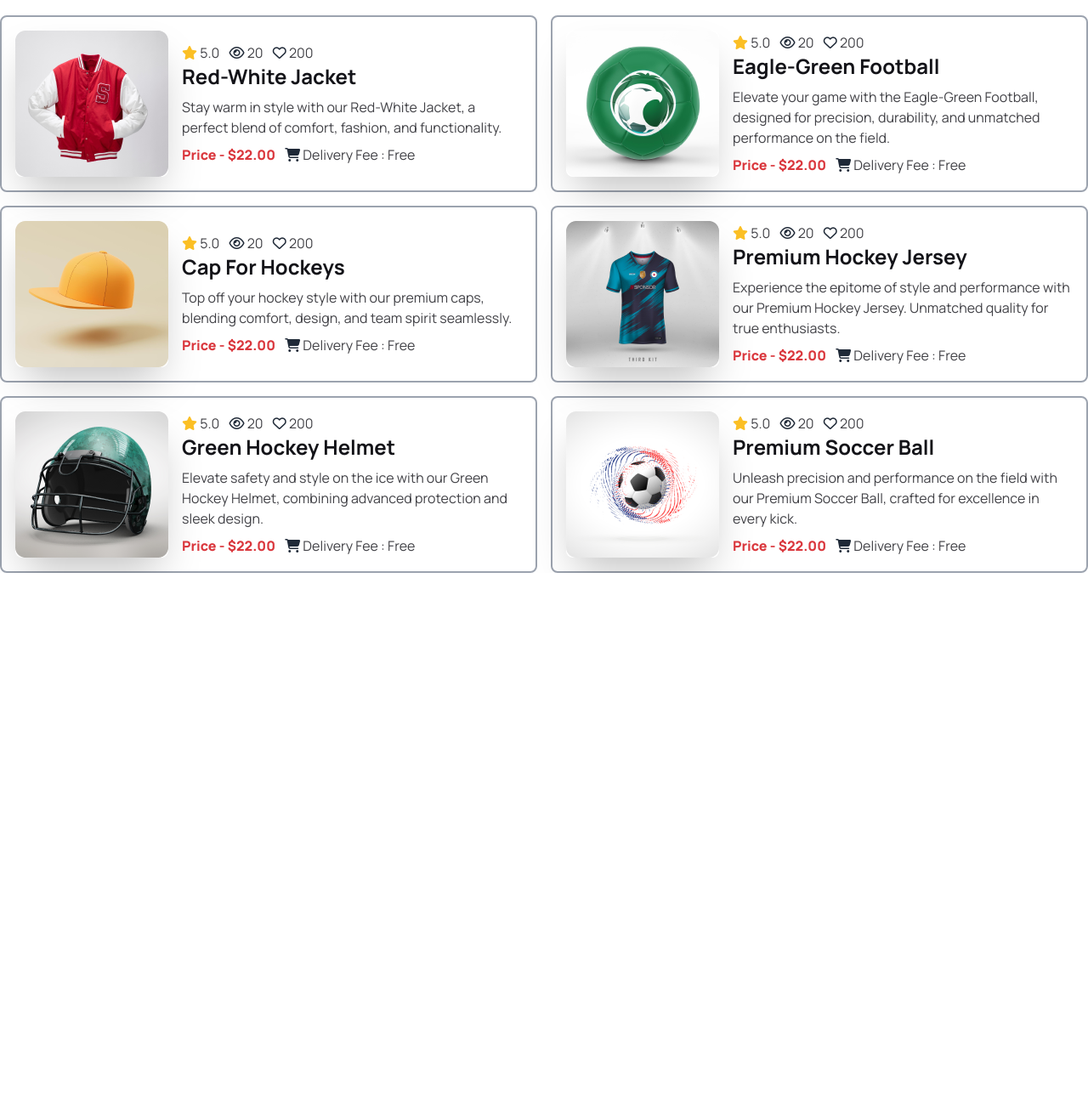
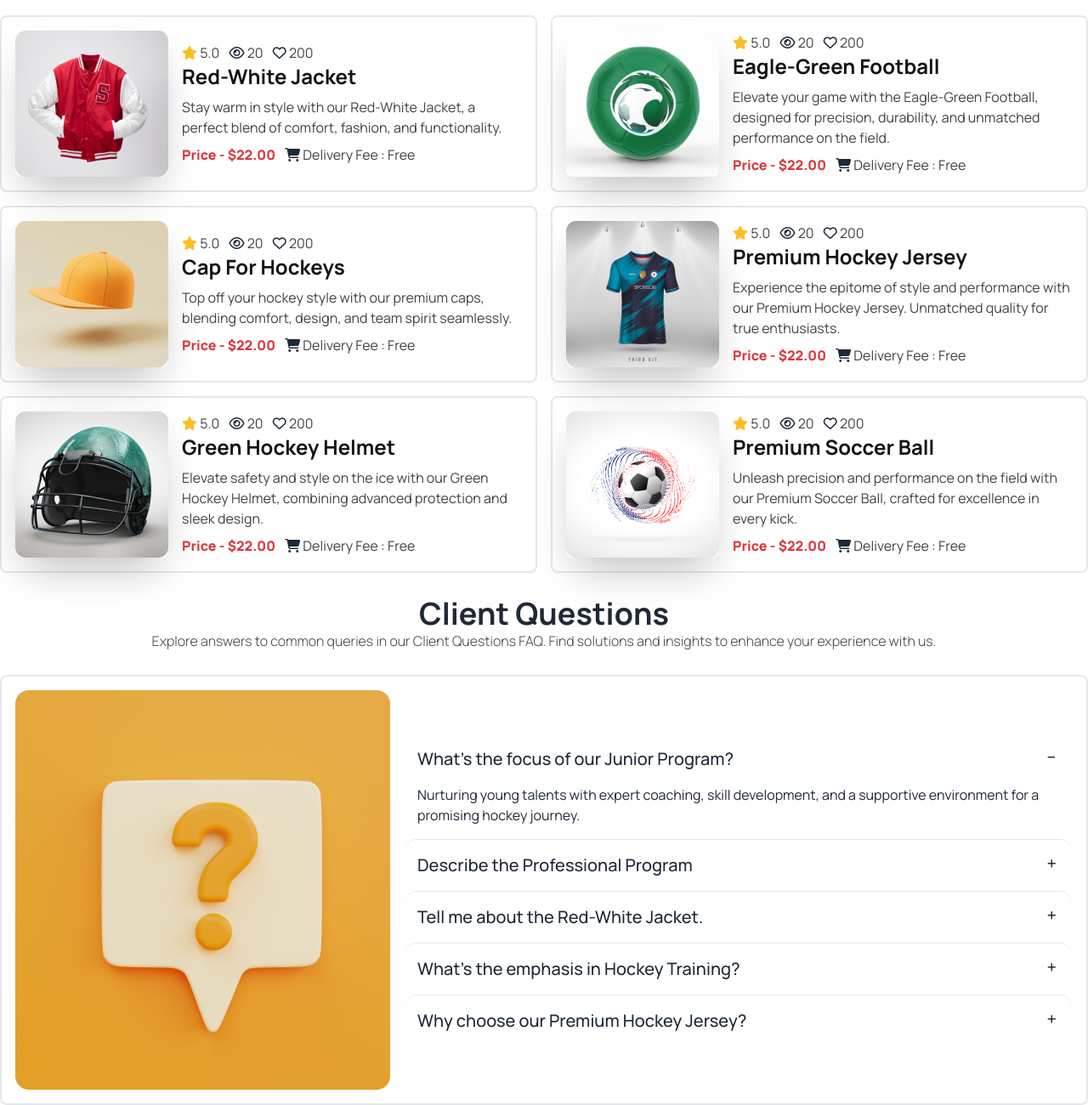
Before and after one commit to Aminul0001/hockeys-a3, a plain HTML site: page index.html in a window 1280 px wide. Shown: the part 2485-3785 px from the top of the page at 85% size. Before the commit the page ends 3159 px from the top, so only its background shows below. Drawn offline with nearby package versions, Linux system fonts and the light colour scheme.

Commit message:
Faq section added and responsive

```diff
--- a/index.html
+++ b/index.html
@@ -229,7 +229,7 @@
 <section class="lg:grid grid-cols-2 lg:gap-4">
 <!-- Product 1 -->
 
-  <div class="hero border-solid border-2 border-gray-400 rounded-lg">
+  <div class="hero border-solid border-2 border-gray-200 rounded-lg">
     <div class="hero-content flex-col lg:flex-row">
       <img src="Images/5.png" class="max-w-sm rounded-lg shadow-2xl" />
       <div>
@@ -243,7 +243,7 @@
   </div>
 <!-- Product 2 -->
 
-  <div class="hero border-solid border-2 border-gray-400 rounded-lg">
+  <div class="hero border-solid border-2 border-gray-200 rounded-lg">
     <div class="hero-content flex-col lg:flex-row">
       <img src="Images/6.png" class="max-w-sm rounded-lg shadow-2xl" />
       <div>
@@ -257,7 +257,7 @@
   </div>
 <!-- Product 3 -->
 
-  <div class="hero border-solid border-2 border-gray-400 rounded-lg">
+  <div class="hero border-solid border-2 border-gray-200 rounded-lg">
     <div class="hero-content flex-col lg:flex-row">
       <img src="Images/7.png" class="max-w-sm rounded-lg shadow-2xl" />
       <div>
@@ -271,7 +271,7 @@
   </div>
 <!-- Product 4 -->
 
-  <div class="hero border-solid border-2 border-gray-400 rounded-lg">
+  <div class="hero border-solid border-2 border-gray-200 rounded-lg">
     <div class="hero-content flex-col lg:flex-row">
       <img src="Images/8.png" class="max-w-sm rounded-lg shadow-2xl" />
       <div>
@@ -285,7 +285,7 @@
   </div>
 <!-- Product 5 -->
 
-  <div class="hero border-solid border-2 border-gray-400 rounded-lg">
+  <div class="hero border-solid border-2 border-gray-200 rounded-lg">
     <div class="hero-content flex-col lg:flex-row">
       <img src="Images/9.png" class="max-w-sm rounded-lg shadow-2xl" />
       <div>
@@ -299,7 +299,7 @@
   </div>
 <!-- Product 6 -->
 
-  <div class="hero border-solid border-2 border-gray-400 rounded-lg">
+  <div class="hero border-solid border-2 border-gray-200 rounded-lg">
     <div class="hero-content flex-col lg:flex-row">
       <img src="Images/10.png" class="max-w-sm rounded-lg shadow-2xl" />
       <div>
@@ -311,9 +311,76 @@
       </div>
     </div>
   </div>
+</section>
+<!-- Our new products ends-->
 
+<!-- FAQ Section -->
+<div class="text-center my-7">
+  <h1 class=" sm:text-2xl lg:text-4xl  font-bold text-hockey-heading color">
+    Client Questions
+  </h1 >
+  <p class="text-s font-light text-hockey-small-color">Explore answers to common queries in our Client Questions FAQ. Find solutions and insights to enhance your experience with us.</p>
+</div>
 
-</section>
+<!-- Faq Accordian -->
+<div class="hero border-2 border-gray-200 rounded-lg">
+  <div class="hero-content flex-col lg:flex-row">
+    <img src="Images/11.png" class="max-w-full rounded-lg" />
+    <div class="divide-y divide-solid">
+      <!-- Q1 -->
+      <div class="collapse collapse-plus ">
+        <input type="radio" name="my-accordion-3" checked="checked" />
+        <div class="collapse-title text-xl font-medium">
+          What's the focus of our Junior Program?
+        </div>
+        <div class="collapse-content">
+          <p>Nurturing young talents with expert coaching, skill development, and a supportive environment for a promising hockey journey.</p>
+        </div>
+      </div>
+      <!-- Q2 -->
+      <div class="collapse collapse-plus ">
+        <input type="radio" name="my-accordion-3" />
+        <div class="collapse-title text-xl font-medium">
+          Describe the Professional Program
+        </div>
+        <div class="collapse-content">
+          <p>Fine-tune skills, tactical mastery, and physical conditioning with intensive and personalized training for elite players.</p>
+        </div>
+      </div>
+      <!-- Q3 -->
+      <div class="collapse collapse-plus ">
+        <input type="radio" name="my-accordion-3" />
+        <div class="collapse-title text-xl font-medium">
+          Tell me about the Red-White Jacket.
+        </div>
+        <div class="collapse-content">
+          <p>Stay warm in style with our Red-White Jacket, blending comfort, fashion, and functionality for ultimate performance.</p>
+        </div>
+      </div>
+      <!-- Q4 -->
+      <div class="collapse collapse-plus ">
+        <input type="radio" name="my-accordion-3" />
+        <div class="collapse-title text-xl font-medium">
+          What's the emphasis in Hockey Training?
+        </div>
+        <div class="collapse-content">
+          <p>Comprehensive training covers skill development, tactical prowess, and physical conditioning for a competitive edge on the ice.</p>
+        </div>
+      </div>
+      <!-- Q5 -->
+      <div class="collapse collapse-plus ">
+        <input type="radio" name="my-accordion-3" />
+        <div class="collapse-title text-xl font-medium">
+          Why choose our Premium Hockey Jersey?
+        </div>
+        <div class="collapse-content">
+          <p>Experience style and performance excellence with our Premium Hockey Jersey, crafted for true enthusiasts seeking unmatched quality.</p>
+        </div>
+      </div>
+
+    </div>
+  </div>
+</div>
 
     </main>
 
```
